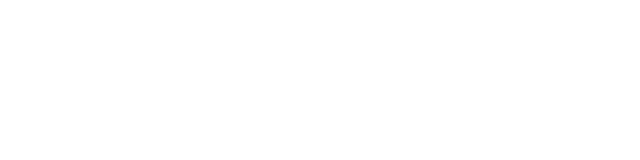
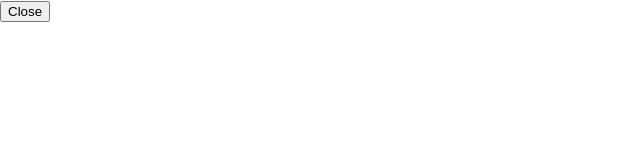
Before and after one commit to GoranAviani/react_hamburger_menu_archive, a React (Create React App) app: page / in a window 1280 px wide. Shown: the top 160 px of the page, without its empty margins (0-640 px from the left). Built offline with nearby package versions, Linux system fonts and the light colour scheme.

Commit message:
react_hamurger_menu

```diff
--- a/src/components/Navbar.js
+++ b/src/components/Navbar.js
@@ -5,7 +5,7 @@ const Navbar = () => {
 
     return (
         <div>
-
+            <button>{navbarOpen ? "Open" : "Close"}</button>
         </div>
     )
 }
```
